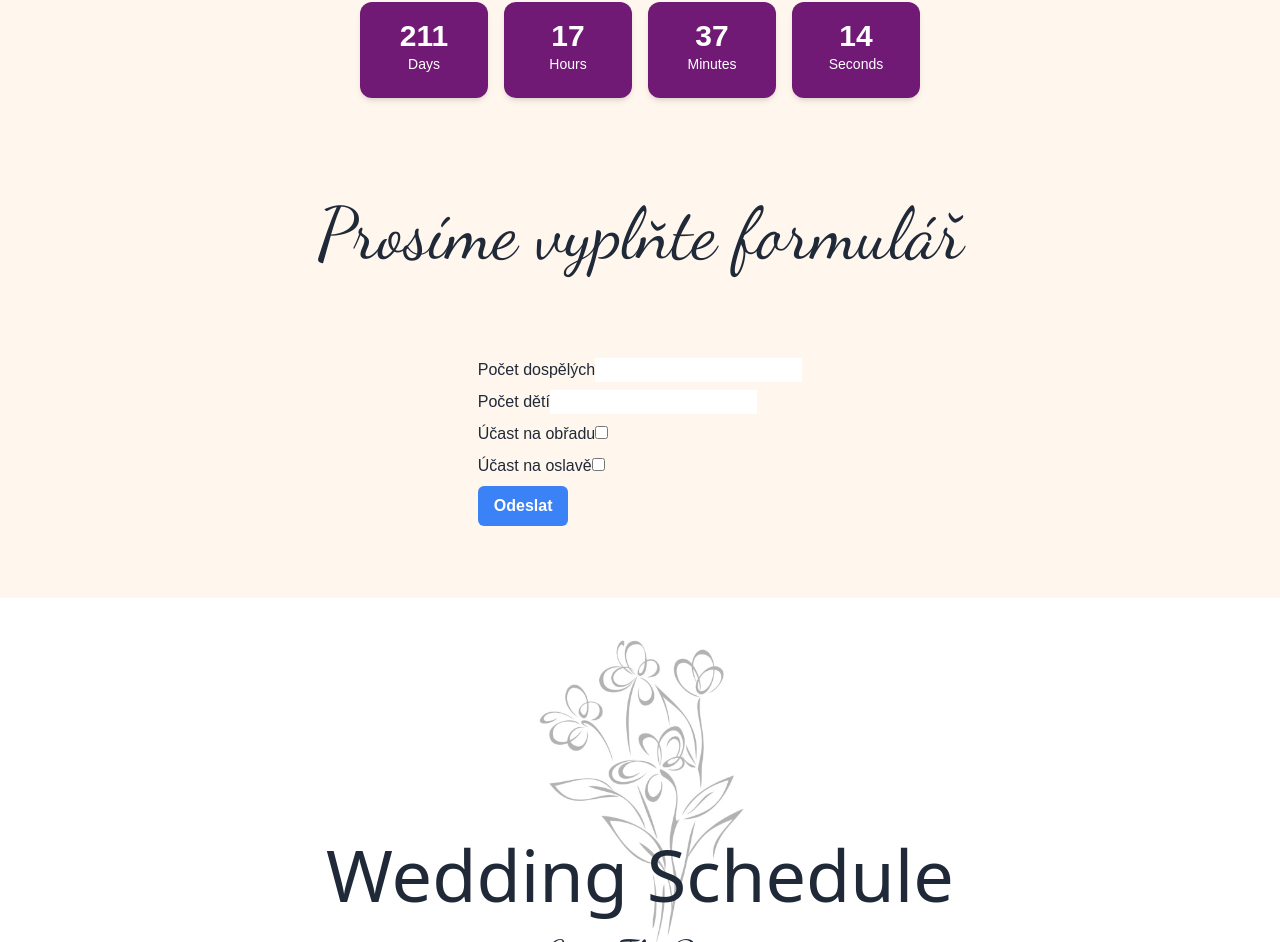
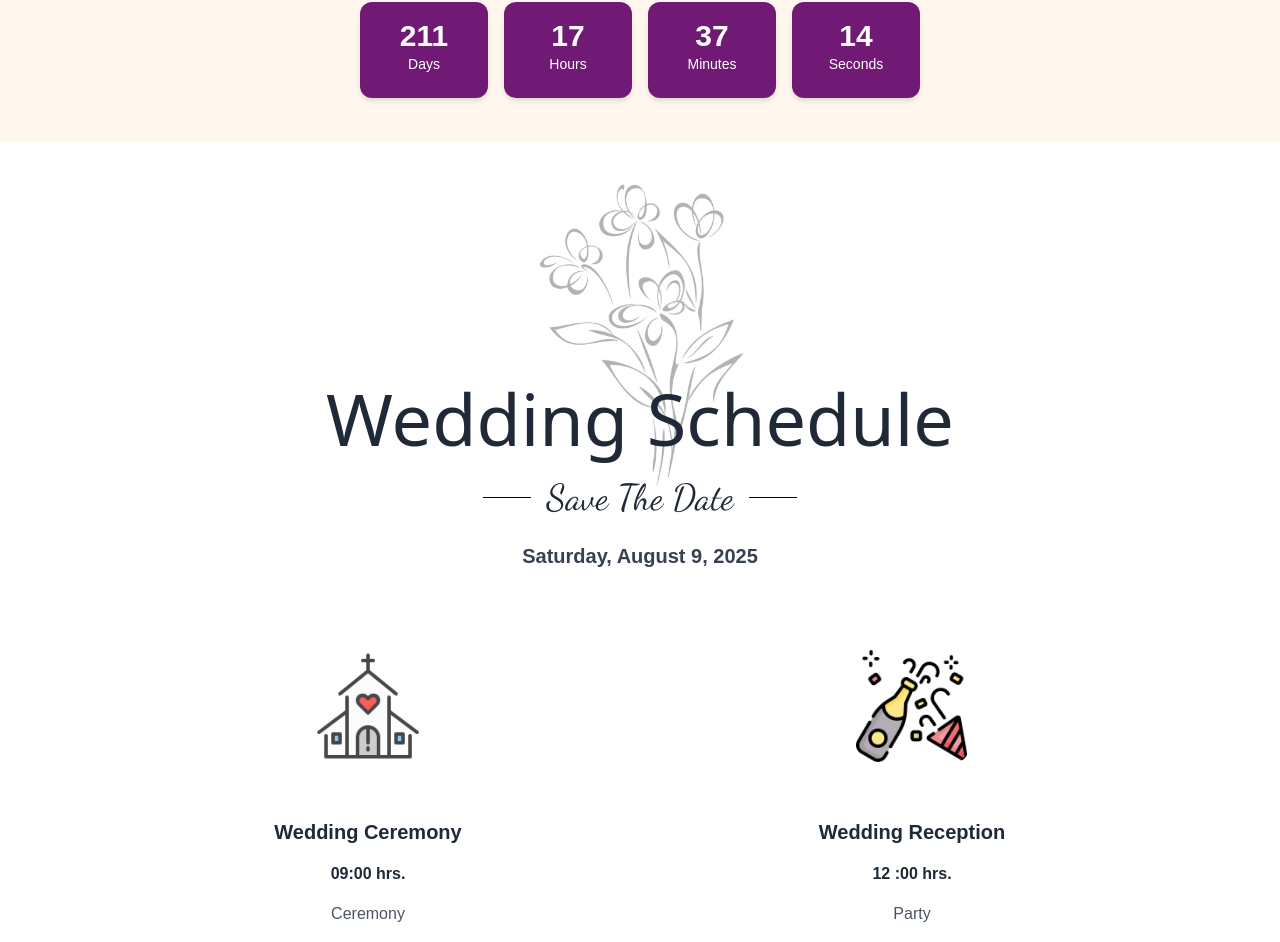
Before and after one commit to martin-1415/svatbaFE, a Next.js app: page / in a window 1280 px wide. Shown: the part 2095-3037 px from the top of the page. Built offline with nearby package versions, Linux system fonts and the light colour scheme.

Commit message:
nulable form

```diff
--- a/src/app/components/FormJoinWedding.tsx
+++ b/src/app/components/FormJoinWedding.tsx
@@ -8,6 +8,7 @@ interface VisitorProps{
 }
 
 export default function FormJoinWedding({ visitor }:VisitorProps ) {
+
     const [ppl, setPpl] = useState<number | string>('');
     const [children, setChildren] = useState<number| string>('');
     const [oid, setOid] = useState<string>('');
@@ -15,13 +16,13 @@ export default function FormJoinWedding({ visitor }:VisitorProps ) {
     const [party, setParty] = useState<boolean>(false);
 
     useEffect(() => {
-        setChildren(visitor?.weddingForm.children ?? '');
-        setPpl(visitor?.weddingForm.ppl ?? '');
-        setCeremony(visitor?.weddingForm.ceremony ?? false);
-        setParty(visitor?.weddingForm.party ?? false);
+        setChildren(visitor?.weddingForm?.children ?? '');
+        setPpl(visitor?.weddingForm?.ppl ?? '');
+        setCeremony(visitor?.weddingForm?.ceremony ?? false);
+        setParty(visitor?.weddingForm?.party ?? false);
         setOid(visitor?._id.$oid ?? '');
 
-    },[visitor]);
+    },[]);
 
   async function onSubmit(event: FormEvent<HTMLFormElement>) {
     event.preventDefault()
@@ -29,20 +30,15 @@ export default function FormJoinWedding({ visitor }:VisitorProps ) {
     const apiUrl:string = process.env.NEXT_PUBLIC_API_URL!;
     const formData = new FormData(event.currentTarget);
 
-    try {
-        console.log(formData);
-        const response:Response = await fetch(apiUrl.concat("/saveWeddingForm"), {
-        method: 'POST',
-        body: formData,
-      })
 
-      if (!response.ok) {
+    const response:Response = await fetch(apiUrl.concat("/saveWeddingForm"), {
+                                method: 'POST',
+                                body: formData,
+                                 })
+    if (!response.ok) {
         throw new Error(`Response status: ${response.status}`);
-      }
-    } catch(e: unknown){
-      console.error("Saving wedding form failed:"+e );
-      return;
     }
+
   }
 
   return (
@@ -61,7 +57,7 @@ export default function FormJoinWedding({ visitor }:VisitorProps ) {
               type="number"
               min="0"
               step="1"
-              onChange={e => setPpl(parseInt(e.target.value, 10))}
+              onChange={e => {if(e.target.value) {setPpl(parseInt(e.target.value, 10))}else{setPpl('')}}}
               onInput={(e: React.FormEvent<HTMLInputElement>) => {
                 const input = e.target as HTMLInputElement;
                 // Remove any non-digit characters
@@ -78,7 +74,7 @@ export default function FormJoinWedding({ visitor }:VisitorProps ) {
               type="number"
               min="0"
               step="1"
-              onChange={e => setChildren(parseInt(e.target.value, 10))}
+              onChange={e => { if(e.target.value) {setChildren(parseInt(e.target.value, 10))}else{setChildren('')}}}
               onInput={(e: React.FormEvent<HTMLInputElement>) => {
                 const input = e.target as HTMLInputElement;
                 // Remove any non-digit characters
--- a/src/app/model/IVisitor.ts
+++ b/src/app/model/IVisitor.ts
@@ -7,5 +7,5 @@ export interface IVisitor {
         children:number,
         ceremony:boolean,
         party:boolean
-    }
+    } | undefined;
 }
--- a/src/app/newVisitor/page.tsx
+++ b/src/app/newVisitor/page.tsx
@@ -22,29 +22,24 @@ export default function Page() {
     }, []);
 
     async function onSubmit(event: FormEvent<HTMLFormElement>) {
-        //event.preventDefault()
+        event.preventDefault()
 
         const apiUrl:string = process.env.NEXT_PUBLIC_API_URL!;
         const formData = new FormData(event.currentTarget)
-        let response: Response;
         let hash: string = " ";
 
-        try {
-            response = await fetch(apiUrl.concat("/newVisitor"), {
-                            method: 'POST',
-                            body: formData,
-                            })
-            if (!response.ok) {
-                throw new Error(`Response status: ${response.status}`);
-            }
-            // Await the response parsing
-            hash = await response.text();
 
-        } catch{
-            console.error("Saving visitor failed");
-            return;
+
+        const response: Response = await fetch(apiUrl.concat("/newVisitor"), {
+                        method: 'POST',
+                        body: formData,
+                        });
+
+        if (!response.ok) {
+            throw new Error(`Response status: ${response.status}`);
         }
-
+        // Await the response parsing
+        hash = await response.text();
         alert(process.env.NEXT_PUBLIC_URL!.concat('?id=').concat(hash));
     }
 
--- a/src/app/page.tsx
+++ b/src/app/page.tsx
@@ -27,15 +27,8 @@ export default function Home() {
       setId(load_id);
     }
 
-    fetchData();
+  },[]);
 
-  }, []);
-
-  // useEffect(() => {
-  //   // load visitor details
-  //
-  //
-  // }, [id]);
 
   const fetchData = async () => {
     try {
@@ -54,6 +47,11 @@ export default function Home() {
       console.error("Error fetching visitor data:", error);
     }
   }
+
+  if(visitor==undefined){
+    fetchData();
+  }
+
 
   return (
     <div>
@@ -94,7 +92,7 @@ export default function Home() {
           </h1>
           <Countdown />
         </div>
-        <FormJoinWedding visitor={visitor} ></FormJoinWedding>
+        {visitor && <FormJoinWedding visitor={visitor} />}
       </section>
       <section className="bg-base-200">
         <div className="bg-white flex flex-col justify-center items-center">
```
